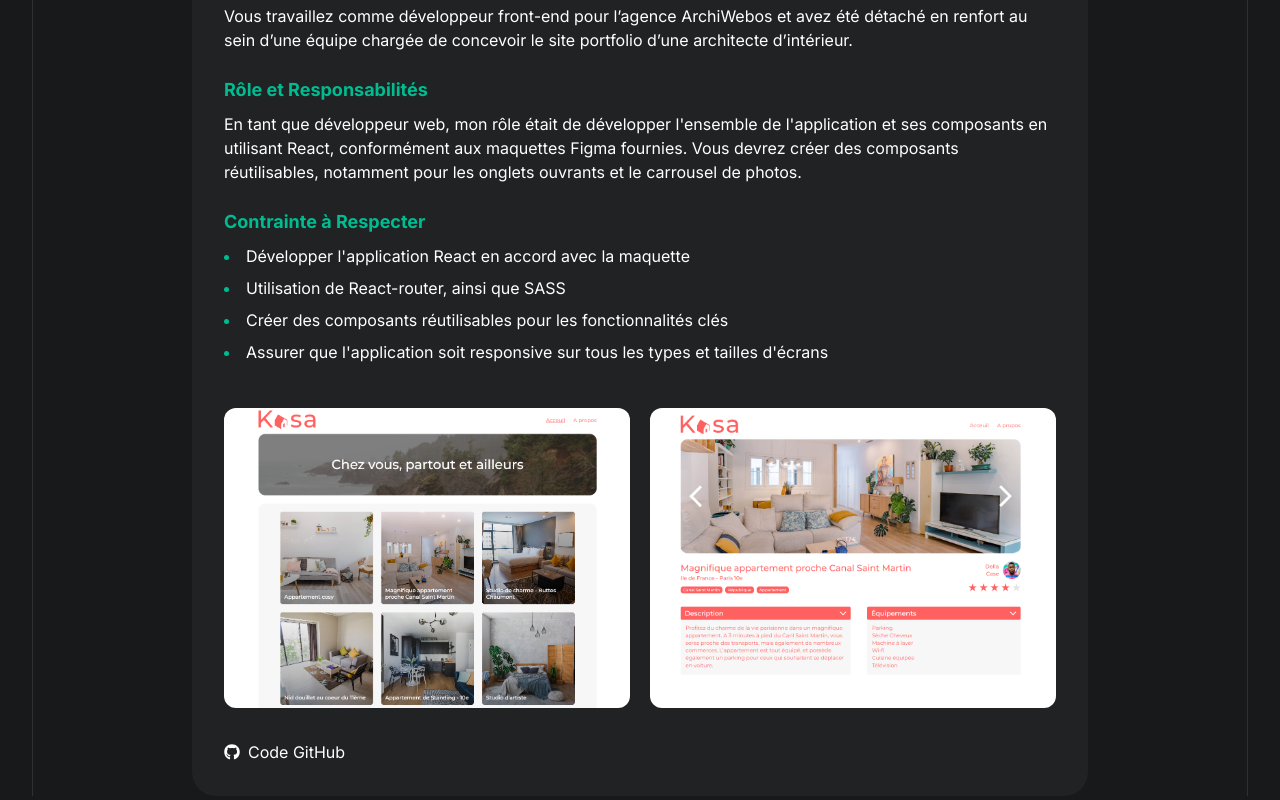
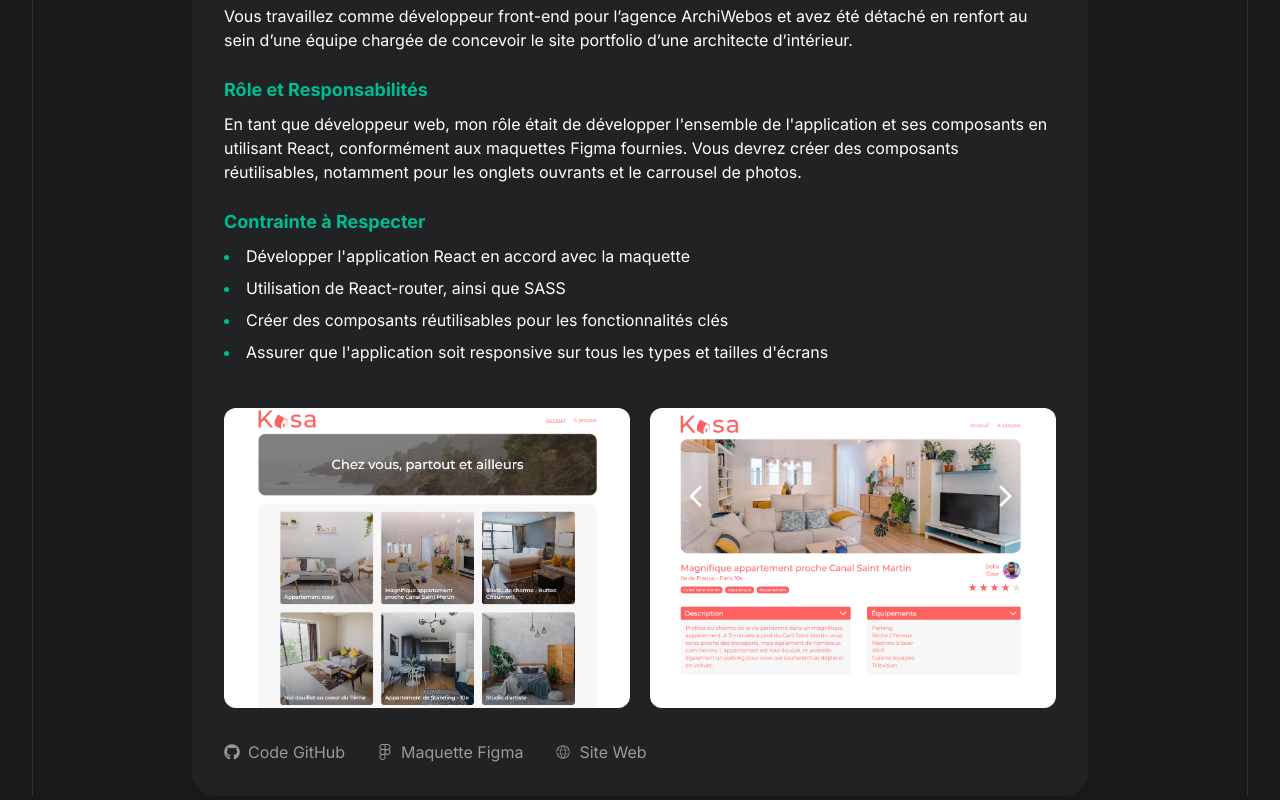
Before and after one commit to MaximeTTS/Portfolio, a Next.js app: page /Projet-Kasa in a window 1280 px wide. Shown: the part 784-1584 px from the top of the page. Built offline with nearby package versions, Linux system fonts and the light colour scheme.

Commit message:
Added mail and GitHub links. Link animation added. Added links to Figma models and website.

```diff
--- a/src/app/Projet-Booki/page.tsx
+++ b/src/app/Projet-Booki/page.tsx
@@ -33,7 +33,8 @@ export default function Booki() {
           { src: "/images/myProject/booki/booki_end.png", alt: "booki" },
         ]}
         gitHubUrl="https://github.com/MaximeTTS/booki-projet"
-        webSiteUrl="https://booki.example.com"
+        figmaUrl="https://www.figma.com/design/r9YJyUkpVdrxzBBKGH7reY/Maquettes-Booki-(desktop%2C-mobile%2C-tablette)"
+        webSiteUrl="https://maximetts.github.io/booki-projet/"
       />
     </main>
   );
--- a/src/app/Projet-Grimoire/page.tsx
+++ b/src/app/Projet-Grimoire/page.tsx
@@ -34,7 +34,7 @@ export default function Booki() {
           { src: "/images/myProject/grimoire/grimoire_end.png", alt: "mon vieux grimoire" },
         ]}
         gitHubUrl="https://github.com/MaximeTTS/Mon-Vieux-Grimoire"
-        webSiteUrl="https://booki.example.com"
+        figmaUrl="https://www.figma.com/design/Snidyc45xi6qchoOPabMA9/Maquette-Mon-Vieux-Grimoir"
       />
     </main>
   );
--- a/src/app/Projet-Kasa/page.tsx
+++ b/src/app/Projet-Kasa/page.tsx
@@ -34,7 +34,8 @@ export default function Booki() {
           { src: "/images/myProject/kasa/kasa_end.png", alt: "kasa" },
         ]}
         gitHubUrl="https://github.com/MaximeTTS/kasa"
-        webSiteUrl="https://booki.example.com"
+        figmaUrl="https://www.figma.com/design/2BZEoBhyxt5IwZgRn0wGsL/Kasa_FR"
+        webSiteUrl="https://kasa-42r5y04uo-maximettss-projects.vercel.app/"
       />
     </main>
   );
--- a/src/app/Projet-Sophie-Bluel/page.tsx
+++ b/src/app/Projet-Sophie-Bluel/page.tsx
@@ -32,7 +32,7 @@ export default function Booki() {
           { src: "/images/myProject/sophie/sophie_end.png", alt: "sophie bluel" },
         ]}
         gitHubUrl="https://github.com/MaximeTTS/projet-sophie-bluel"
-        webSiteUrl="https://booki.example.com"
+        figmaUrl="https://www.figma.com/design/kfKHknHySoTibZfdolGAX6/Sophie-Bluel---Desktop"
       />
     </main>
   );
--- a/src/app/globals.css
+++ b/src/app/globals.css
@@ -53,3 +53,31 @@ body {
 .animation-delay-2500 {
   animation-delay: 3.5s;
 }
+
+.link-hover-effect {
+  position: relative;
+  transition: color 0.3s ease;
+}
+
+.link-hover-effect::before {
+  content: "";
+  position: absolute;
+  width: 100%;
+  height: 2px;
+  border-radius: 4px;
+  background-color: #00bc91;
+  bottom: -1px;
+  left: 0;
+  transform-origin: right;
+  transform: scaleX(0);
+  transition: transform 0.3s ease-in-out;
+}
+
+.link-hover-effect:hover {
+  color: #ffff; /* Couleur du texte au survol */
+}
+
+.link-hover-effect:hover::before {
+  transform-origin: left;
+  transform: scaleX(1);
+}
--- a/src/components/About-Me/ContactItem.tsx
+++ b/src/components/About-Me/ContactItem.tsx
@@ -5,15 +5,29 @@ interface Props {
   Icon: IconType;
   text: string;
   iconClass: string;
+  link?: string;
 }
 
-const ContactItem: React.FC<Props> = ({ Icon, text, iconClass }) => {
+function ContactItem({ Icon, text, iconClass, link }: Props) {
+  const isEmail = text.includes("@");
+
   return (
     <div className="flex items-center gap-3">
       <Icon className={iconClass} />
-      <p className="text-colorGray">{text}</p>
+      {link || isEmail ? (
+        <a
+          href={link || `mailto:${text}`}
+          className="link-hover-effect text-colorGray"
+          target={link ? "_blank" : "_self"}
+          rel={link ? "noopener noreferrer" : undefined}
+        >
+          {text}
+        </a>
+      ) : (
+        <p className="text-colorGray">{text}</p>
+      )}
     </div>
   );
-};
+}
 
 export default ContactItem;
--- a/src/components/About-Me/about.tsx
+++ b/src/components/About-Me/about.tsx
@@ -17,9 +17,14 @@ function about() {
 
       <div className="mt-4 text-white">
         <div className="grid grid-cols-1 gap-3">
-          <ContactItem Icon={MdMarkEmailRead} text="maxime.samus@gmail.com" iconClass="text-themeColor" />
-          <ContactItem Icon={FaGithub} text="github.com/MaximeTTS" iconClass="text-themeColor" />
-          <ContactItem Icon={FaDiscord} text="maximetts" iconClass="text-themeColor" />
+          <ContactItem Icon={MdMarkEmailRead} text="maxime.samus@gmail.com" iconClass="text-xl text-themeColor" />
+          <ContactItem
+            Icon={FaGithub}
+            text="github.com/MaximeTTS"
+            iconClass="text-xl text-themeColor"
+            link="https://github.com/MaximeTTS"
+          />
+          <ContactItem Icon={FaDiscord} text="maximetts" iconClass="text-xl text-themeColor" />
         </div>
       </div>
     </Card>
--- a/src/components/Projects/githubLink.tsx
+++ b/src/components/Projects/githubLink.tsx
@@ -1,25 +1,32 @@
 import React from "react";
-import { FaGithub } from "react-icons/fa";
+import { FaGithub, FaFigma } from "react-icons/fa";
 import { CiGlobe } from "react-icons/ci";
 
 interface Props {
   url: string;
+  url2: string;
+  url3?: string;
 }
 
-function GitHubLink({ url }: Props) {
+function GitHubLink({ url, url2, url3 }: Props) {
   return (
     <div className="flex gap-8">
-      <a href={url} target="_blank" rel="noopener noreferrer" className="flex items-center text-white hover:text-themeColor">
+      <a href={url} target="_blank" rel="noopener noreferrer" className="link-hover-effect flex items-center text-colorGray">
         <FaGithub className="mr-2" />
         Code GitHub
       </a>
+      <a href={url2} target="_blank" rel="noopener noreferrer" className="link-hover-effect flex items-center text-colorGray">
+        <FaFigma className="mr-2" />
+        Maquette Figma
+      </a>
+      {url3 && (
+        <a href={url3} target="_blank" rel="noopener noreferrer" className="link-hover-effect flex items-center text-colorGray">
+          <CiGlobe className="mr-2" />
+          Site Web
+        </a>
+      )}
     </div>
   );
 }
-/*      <a href={url2} target="_blank" rel="noopener noreferrer" className="flex items-center text-white hover:text-themeColor">
-        <CiGlobe className="mr-2" />
-        Site Web
-      </a>
- */
 
 export default GitHubLink;
--- a/src/components/Projects/projectTemplate.tsx
+++ b/src/components/Projects/projectTemplate.tsx
@@ -29,7 +29,8 @@ interface Props {
   descriptionPoints: string[];
   images: { src: string; alt: string }[];
   gitHubUrl: string;
-  webSiteUrl: string;
+  webSiteUrl?: string;
+  figmaUrl: string;
 }
 
 function ProjectTemplate({
@@ -52,6 +53,7 @@ function ProjectTemplate({
   images,
   gitHubUrl,
   webSiteUrl,
+  figmaUrl,
 }: Props) {
   const [isModalOpen, setIsModalOpen] = useState(false);
   const [currentIndex, setCurrentIndex] = useState(0);
@@ -121,7 +123,7 @@ function ProjectTemplate({
         </Modal>
       )}
       <div className="mt-4">
-        <GitHubLink url={gitHubUrl} />
+        <GitHubLink url={gitHubUrl} url2={figmaUrl} url3={webSiteUrl} />
       </div>
     </Card>
   );
```
